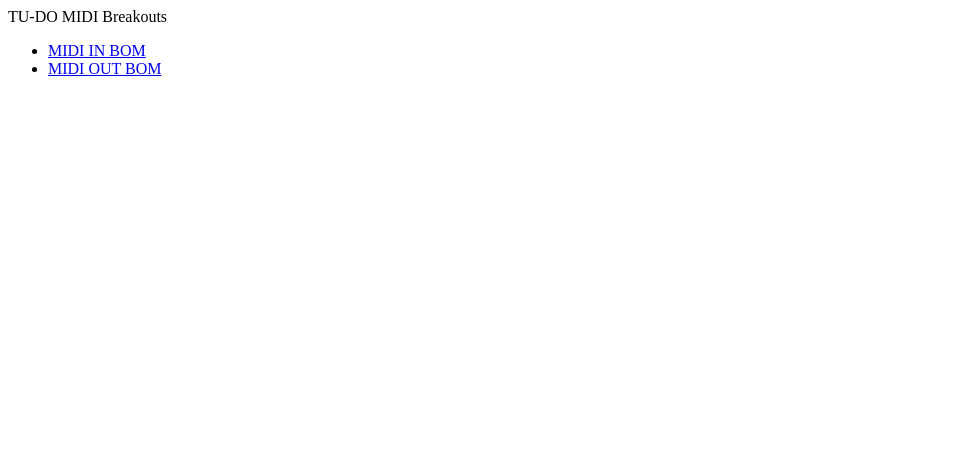
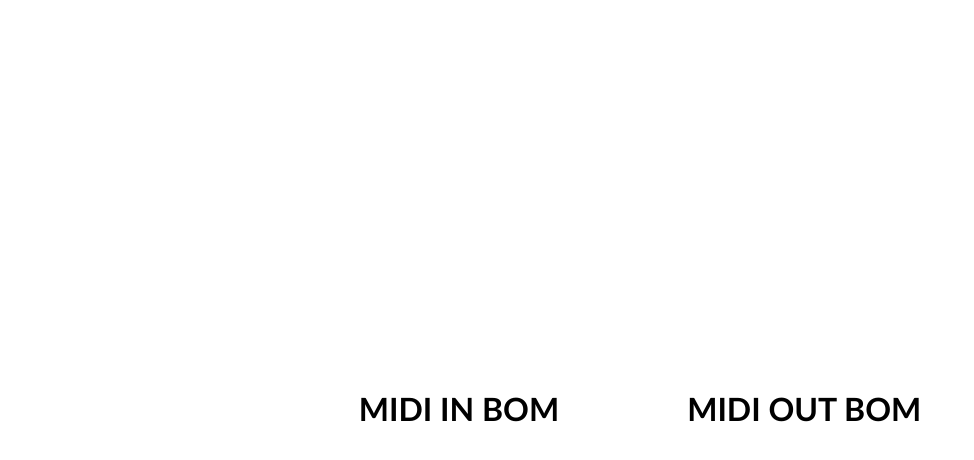
Before and after one commit to TuDo-Makerspace/MIDI-Breakouts, a plain HTML site: page docs/index.html in a window 1280 px wide. Shown: the whole page, without its empty margins (0-974 px from the left). Drawn offline with Linux system fonts and the light colour scheme.

Commit message:
Github Pages: Created index page
Signed-off-by: Patrick Pedersen <ctx.xda@gmail.com>

```diff
--- a/docs/index.html
+++ b/docs/index.html
@@ -1,10 +1,44 @@
 <!DOCTYPE html>
 <html>
-	<head>TU-DO MIDI Breakouts</head>
+	<head>
+		<style>
+			body {
+				text-align: center;
+				font-family: 'Trebuchet MS', 'Lucida Sans Unicode', 'Lucida Grande', 'Lucida Sans', Arial, sans-serif;
+				background-color: white;
+			}
+
+			h1 {
+				color:white;
+				font-size: 3em;
+			}
+
+			a {
+				font-weight: bold;
+				color: black;
+				text-decoration: none;
+				font-size: 2em;
+				margin: 2em;
+			}
+
+			a:hover {
+				background-color: navy;
+				color: white;
+			}
+
+			.center{
+				height: 100vh;
+				display: flex;
+				justify-content: center;
+				align-items: center;
+			}
+		</style>
+	</head>
+
 	<body>
-		<ul>
-			<li><a href="MIDI_IN/bom/ibom.html">MIDI IN BOM</a></li>
-			<li><a href="MIDI_OUT/bom/ibom.html">MIDI OUT BOM</a></li>
-		</ul>
+		<div class="center">
+			<a href="MIDI_IN/bom/ibom.html" style="text-decoration:none;">MIDI IN BOM</a>
+			<a href="MIDI_OUT/bom/ibom.html" style="text-decoration:none;">MIDI OUT BOM</a>
+		</div>
 	</body>
 </html>
```
